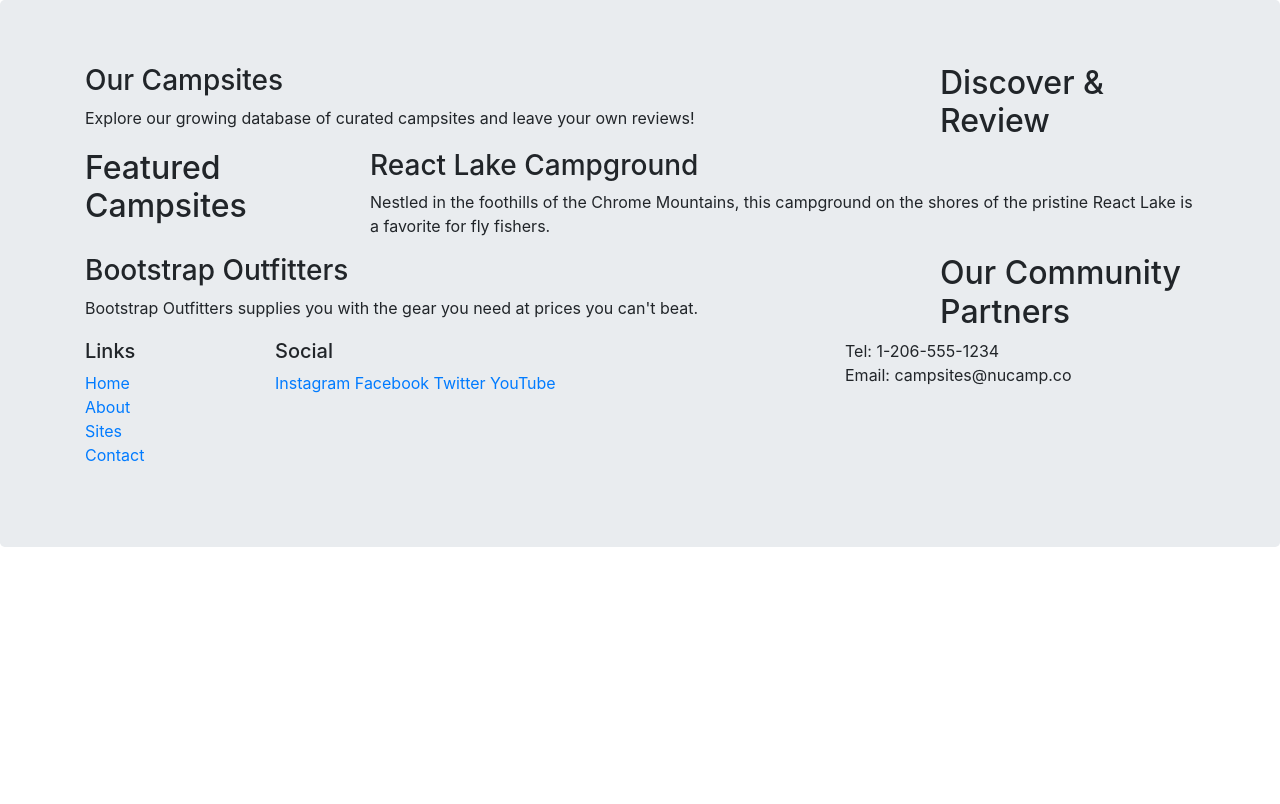
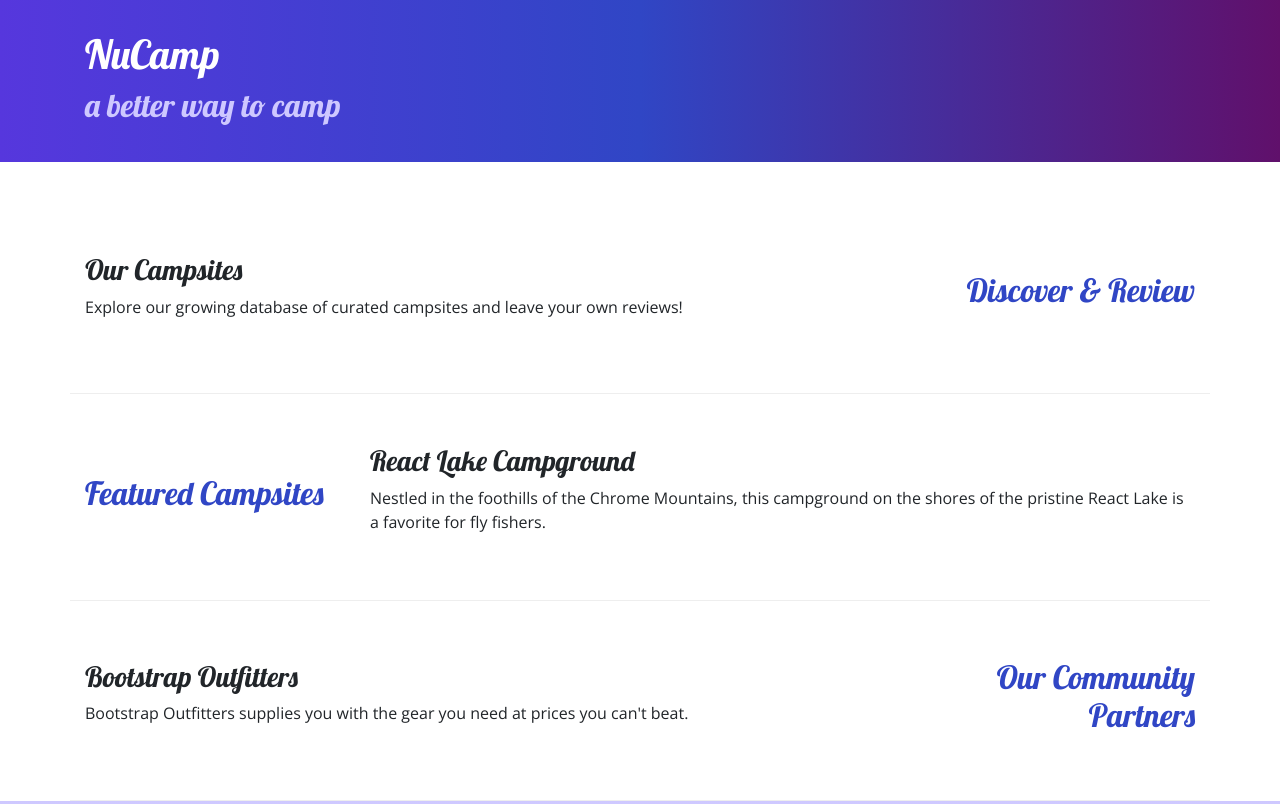
Before and after one commit to FiyinA/nucamp-Bootstrap, a website: page index.html in a window 1280 px wide. Shown: the top 804 px of the page. Drawn offline with nearby package versions, Linux system fonts and the light colour scheme.

Commit message:
Adding Custom Styles

```diff
--- /dev/null
+++ b/css/styles.css
@@ -0,0 +1,32 @@
+body{
+    font-family: "Open Sans", sans-serif;
+}
+
+h1,h2,h3 {
+    font-family: "Lobster", cursive;
+}
+
+h2 {
+    color: #3046c5;
+}
+
+header h2 {
+    color: #CEC8FF;
+}
+
+footer {
+    background-image: linear-gradient(#CEC8FF, white);
+    padding: 20px 0;
+}
+
+.jumbotron {
+    padding: 30px;
+    background-image: linear-gradient(to right, #5637DD, #3046C5, #60106B);
+    color: white;
+}
+
+.row-content {
+    padding: 50px 0;
+    border-bottom: 1px ridge;
+    min-height: 200px;
+}
--- a/index.html
+++ b/index.html
@@ -2,21 +2,35 @@
 <html lang="en">
 
 <head>
+     <!-- Required meta tags always come first -->
     <meta charset="utf-8" />
     <meta name="viewport" content="width=device-width, initial-scale=1" />
 
     <!-- Bootstrap CSS -->
     <link rel="stylesheet" href="node_modules/bootstrap/dist/css/bootstrap.min.css" />
+
+    <!-- Additional CSS must be placed after Bootstrap CSS -->
+    <link rel="stylesheet" href="https://fonts.googleapis.com/css?family=Lobster|Open+Sans" />
+    <link rel="stylesheet" href="css/styles.css">
     <title>NuCamp: A Better Way To Camp</title>
 </head>
 
 <body>
 
-    <header class="jumbotron">
+    <header class="jumbotron jumbotron-fluid">
         <div class="container">
             <div class="row">
+                <div class="col">
+                    <h1>NuCamp</h1>
+                    <h2>a better way to camp</h2>
+                </div>
+            </div>
+        </div>
+    </header>
+        <div class="container">
+            <div class="row row-content align-items-center">
                 <div class="col-sm-4 order-sm-last col-md-3">
-                    <h2>Discover & Review</h2>
+                    <h2 class="text-sm-right">Discover & Review</h2>
                 </div>
                 <div class="col">
                     <h3>Our Campsites</h3>
@@ -24,7 +38,7 @@
                 </div>
             </div>
 
-            <div class="row">
+            <div class="row row-content align-items-center">
                 <div class="col-sm-4 col-md-3">
                     <h2>Featured Campsites</h2>
                 </div>
@@ -34,9 +48,9 @@
                    </div>
             </div>
 
-            <div class="row">
+            <div class="row row-content align-items-center">
                 <div class="col-sm-4 order-sm-last col-md-3">
-                    <h2>Our Community Partners</h2>
+                    <h2 class="text-sm-right">Our Community Partners</h2>
                 </div>
                 <div class="col">
                     <h3>Bootstrap Outfitters</h3>
@@ -57,14 +71,14 @@
                             <li><a href="#">Contact</a></li>
                         </ul>
                     </div>
-                    <div class="col-6 col-sm-5">
+                    <div class="col-6 col-sm-5 text-center">
                         <h5>Social</h5>
                         <a href="http://instagram.com/">Instagram</a>
                         <a href="http://facebook.com/">Facebook</a>
                         <a href="http://twitter.com/">Twitter</a>
                         <a href="http://youtube.com/">YouTube</a>
                     </div>
-                    <div class="col-sm-4 offset-1">
+                    <div class="col-sm-4 offset-1 text-center">
                         Tel: 1-206-555-1234<br />
                         Email: campsites@nucamp.co
                     </div>
```
